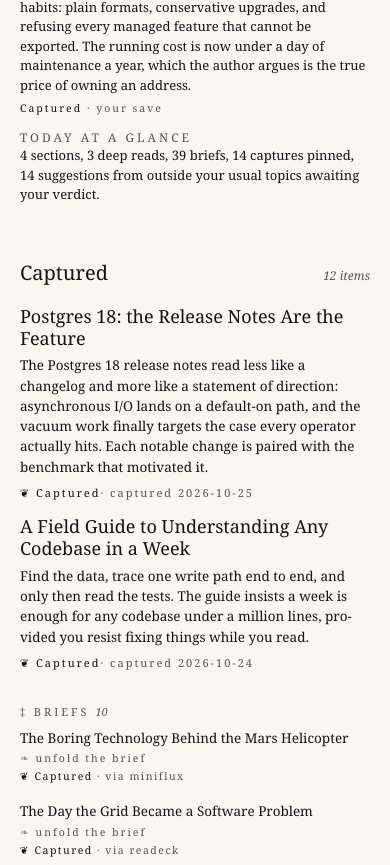
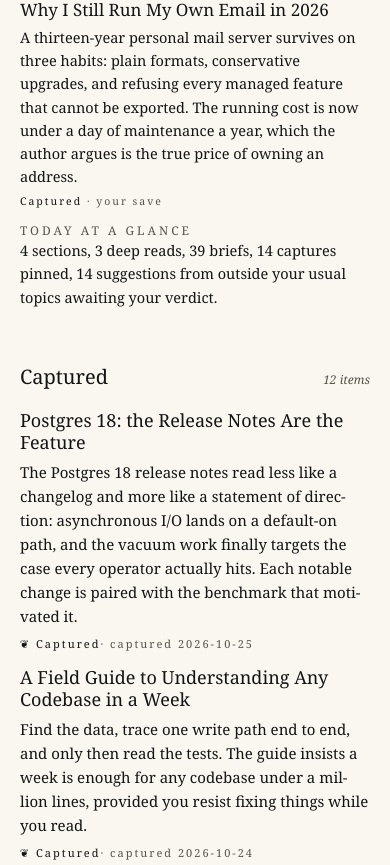
Before and after one commit to justEstif/morning-edition, a SvelteKit app: page / in a window 390 px wide. Shown: the part 919-1784 px from the top of the page. Built offline with nearby package versions, Linux system fonts and the light colour scheme; a web font is replaced by a local one.

Commit message:
paper: cap the sheet at tablet width and raise body type — 1120px .page cap centered on wide screens, body 16px/1.65, brief floor 12.5→14px (t_00e2bfd7)

```diff
--- a/src/app.css
+++ b/src/app.css
@@ -13,7 +13,7 @@
      Roman↔italic and SC↔lowercase, never weight.
    - drop caps rationed to ≤3 per page (.dc): page lead + first two section
      leads only, never on secondary/briefs.
-   - brief micro-typography: 12.5px floor, line-height ≥1.45, +0.01em
+   - brief micro-typography: 14px floor, line-height ≥1.6, +0.01em
      tracking, ragged right. (t_95621dc5 stripped the decorative rules:
      whitespace carries separation now — only the nameplate + colophon
      double rules and the wire-note dash survive.)
@@ -62,12 +62,22 @@ a:hover {
   text-decoration: underline;
 }
 
-/* full-bleed 12-track page grid — the one grid everything hangs off */
+/* full-bleed 12-track page grid — the one grid everything hangs off.
+   Tablet cap (card t_00e2bfd7): a broadsheet is a sheet, not a banner —
+   past ~1120px the 12 tracks stretch until the t1/t2 five-track leads run
+   ~900px wide and the eye loses the column. 1120px (upper tablet landscape)
+   keeps the 7-track lead main near a 65ch measure and the 3-column agate
+   well near 40ch per column; wider viewports center the sheet. The gutter
+   clamp max drops 72→48px: 4vw reaches 48px at a 1200px viewport, so
+   behavior below the 980/640 breakpoints is untouched, and the capped
+   sheet no longer grows ever-wider margins on a 1920px display. */
 .page {
   display: grid;
   grid-template-columns: repeat(12, 1fr);
   gap: 0 32px;
-  padding: 20px clamp(20px, 4vw, 72px) 44px;
+  max-width: 1120px;
+  margin: 0 auto;
+  padding: 20px clamp(20px, 4vw, 48px) 44px;
 }
 
 .masthead {
@@ -190,8 +200,8 @@ a:hover {
 }
 .lead .deck {
   font-style: italic;
-  font-size: 18px;
-  line-height: 1.55;
+  font-size: 19px;
+  line-height: 1.6;
   margin: 4px 0 0;
   max-width: 62ch;
 }
@@ -203,8 +213,8 @@ a:hover {
   margin: 6px 0;
 }
 .well p {
-  font-size: 13px;
-  line-height: 1.5;
+  font-size: 14.5px;
+  line-height: 1.6;
   margin: 0;
 }
 .well .mark {
@@ -273,15 +283,15 @@ section h2.col-h small {
   text-align: left;
 }
 .item .body {
-  font-size: 14.5px;
-  line-height: 1.6;
+  font-size: 16px;
+  line-height: 1.65;
   margin: 0;
   text-align: justify;
   hyphens: auto;
 }
 .item .body.tight {
-  font-size: 13.5px;
-  line-height: 1.5;
+  font-size: 15px;
+  line-height: 1.6;
   text-align: left;
   hyphens: auto;
 }
@@ -438,8 +448,8 @@ section h2.col-h small {
 .brief .brief-h {
   font-family: var(--sc);
   font-weight: 400;
-  font-size: 13.5px;
-  line-height: 1.3;
+  font-size: 15px;
+  line-height: 1.35;
   margin: 0;
   text-align: left;
 }
@@ -597,8 +607,8 @@ footer {
 /* Grading with context: the brief rides inline (never folded — a verdict
    shouldn't cost a tap), set small and columned under the headline */
 .grade-row .g-brief {
-  font-size: 13px;
-  line-height: 1.5;
+  font-size: 14.5px;
+  line-height: 1.6;
   margin: 7px 0 0;
   max-width: 78ch;
   text-align: justify;
@@ -706,8 +716,8 @@ footer {
 .topic-box li {
   padding: 7px 0;
   border-bottom: 1px dotted var(--rule);
-  font-size: 13.5px;
-  line-height: 1.4;
+  font-size: 14.5px;
+  line-height: 1.5;
 }
 .topic-box li:last-child {
   border-bottom: 0;
@@ -731,8 +741,8 @@ footer {
    fold-body — small, ragged right, generous leading; the label is agate
    small caps. pre-line keeps the summary's bullet lines intact. */
 .topic-box .skim-note {
-  font-size: 12.5px;
-  line-height: 1.5;
+  font-size: 13.5px;
+  line-height: 1.55;
   letter-spacing: 0.01em;
   margin: 6px 0 2px;
   text-align: left;
@@ -846,8 +856,8 @@ details.fold[open] .fold-word::before {
   content: "fold the brief";
 }
 details.fold > .fold-body {
-  font-size: 13.5px;
-  line-height: 1.55;
+  font-size: 15px;
+  line-height: 1.62;
   margin: 8px 0 0;
   text-align: justify;
   hyphens: auto;
@@ -859,8 +869,8 @@ details.fold > .fold-body {
   margin-top: 4px;
 }
 .brief details.fold > .fold-body {
-  font-size: 12.5px;
-  line-height: 1.5;
+  font-size: 14px;
+  line-height: 1.6;
   letter-spacing: 0.01em;
   text-align: left;
   margin: 6px 0 0;
@@ -872,8 +882,8 @@ details.fold > .fold-body {
   font-size: 10px;
 }
 .topic-box details.fold > .fold-body {
-  font-size: 12.5px;
-  line-height: 1.5;
+  font-size: 14px;
+  line-height: 1.6;
   margin: 6px 0 2px;
   text-align: left;
 }
@@ -1243,8 +1253,8 @@ mark.rd-mark::after {
 .more-section .more-item {
   padding: 10px 0;
   margin: 0;
-  font-size: 14.5px;
-  line-height: 1.45;
+  font-size: 15.5px;
+  line-height: 1.55;
 }
 .more-section .more-item a {
   color: var(--ink);
```
